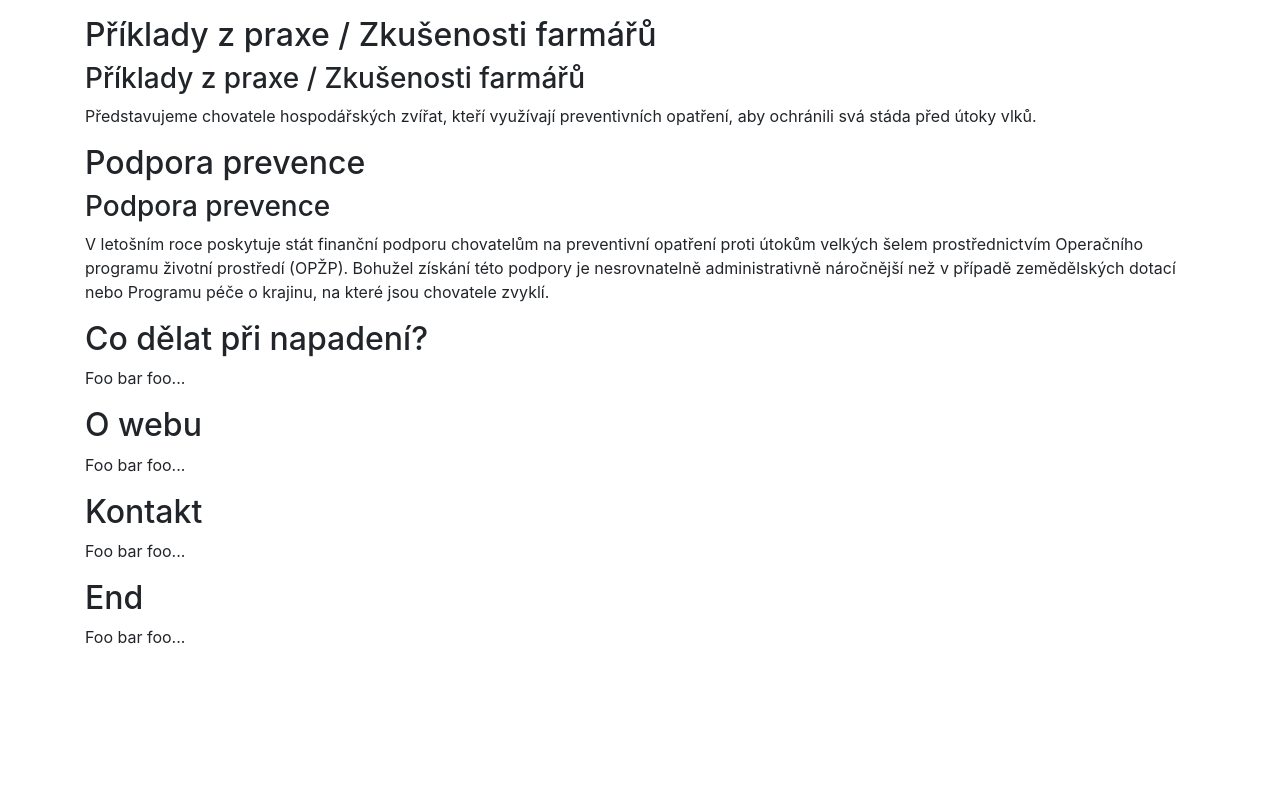
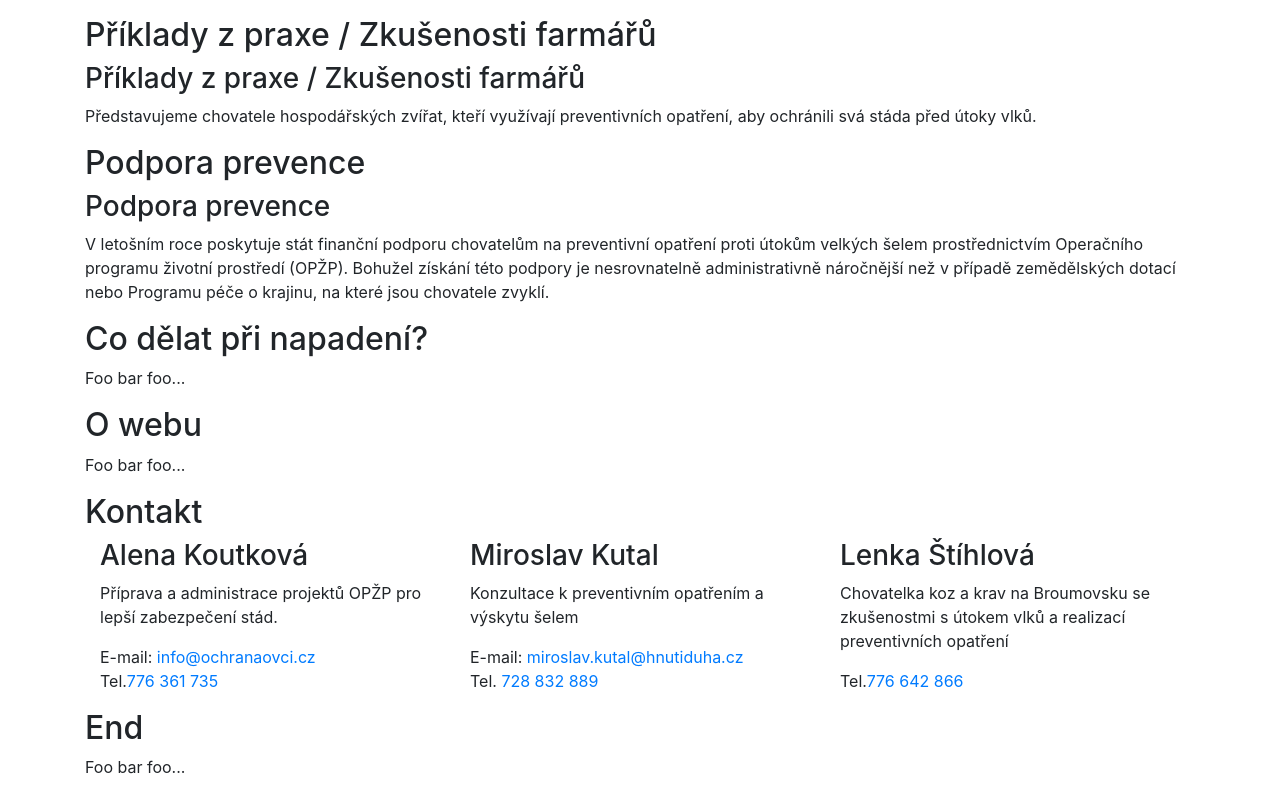
Before and after one commit to ondrejsika/oo, a Next.js app: page / in a window 1280 px wide. Shown: the part 4398-5193 px from the top of the page. Before the commit the page ends 5063 px from the top, so only its background shows below. Built offline with nearby package versions, Linux system fonts and the light colour scheme.

Commit message:
Add contact section

```diff
--- a/pages/index.js
+++ b/pages/index.js
@@ -5,6 +5,7 @@
 import styled from "styled-components";
 import Box from "../components/Box";
 import BoxWrapper from "../components/BoxWrapper";
+import { Row, Col, Container } from "react-bootstrap";
 
 const H1 = styled.h1`
   color: purple;
@@ -421,7 +422,45 @@
       <p>Foo bar foo...</p>
     </Section>
     <Section header="Kontakt">
-      <p>Foo bar foo...</p>
+      <Container>
+        <Row>
+          <Col>
+            <h3>Alena Koutková</h3>
+            <p>
+              Příprava a administrace projektů OPŽP pro lepší zabezpečení stád.
+            </p>
+            <p>
+              E-mail:{" "}
+              <a href="mailto:info@ochranaovci.cz">info@ochranaovci.cz</a>
+              <br />
+              Tel.
+              <a href="tel:+420776361735">776 361 735</a>
+            </p>
+          </Col>
+          <Col>
+            <h3>Miroslav Kutal</h3>
+            <p>Konzultace k preventivním opatřením a výskytu šelem</p>
+            <p>
+              E-mail:{" "}
+              <a href="mailto:miroslav.kutal@hnutiduha.cz">
+                miroslav.kutal@hnutiduha.cz
+              </a>
+              <br />
+              Tel. <a href="tel:+420728832889">728 832 889</a>
+            </p>
+          </Col>
+          <Col>
+            <h3>Lenka Štíhlová</h3>
+            <p>
+              Chovatelka koz a krav na Broumovsku se zkušenostmi s útokem vlků a
+              realizací preventivních opatření
+            </p>
+            <p>
+              Tel.<a href="tel:+420776642866">776 642 866</a>
+            </p>
+          </Col>
+        </Row>
+      </Container>
     </Section>
     <Section header="End">
       <p>Foo bar foo...</p>
```
